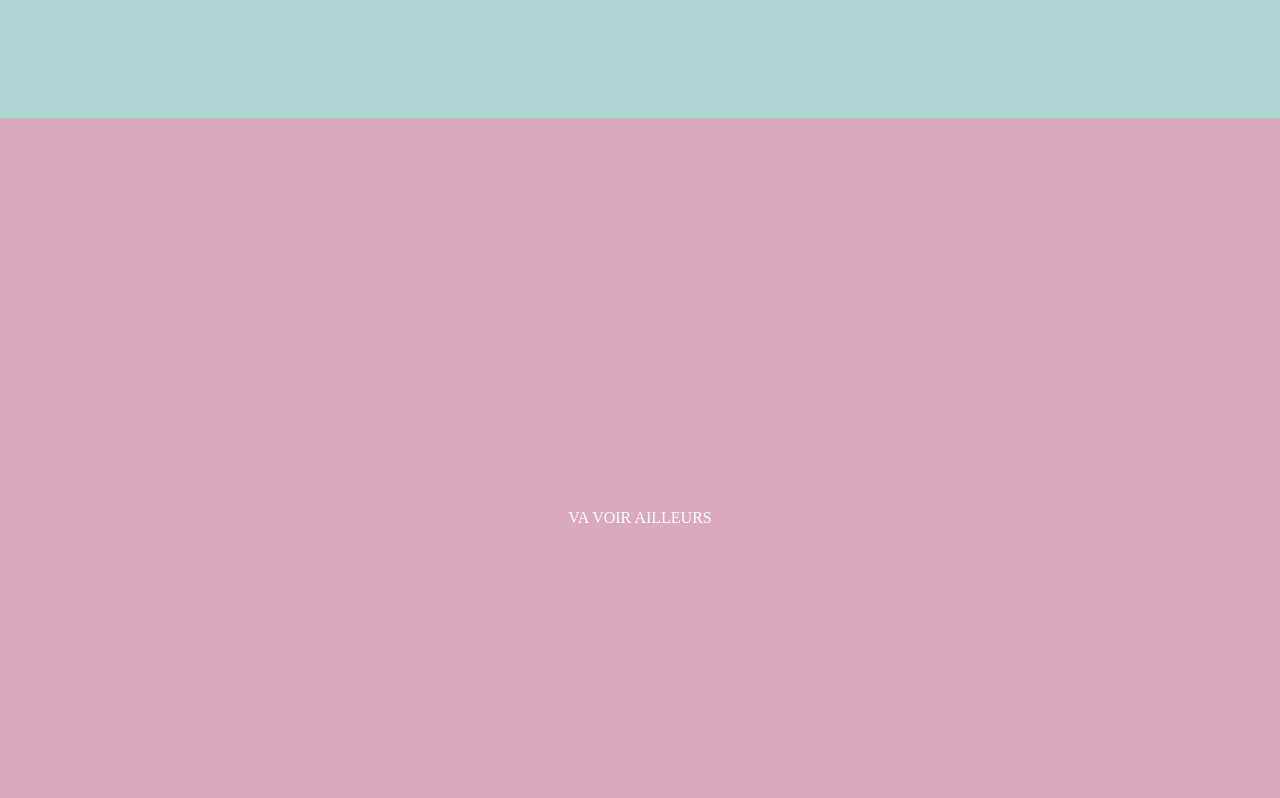
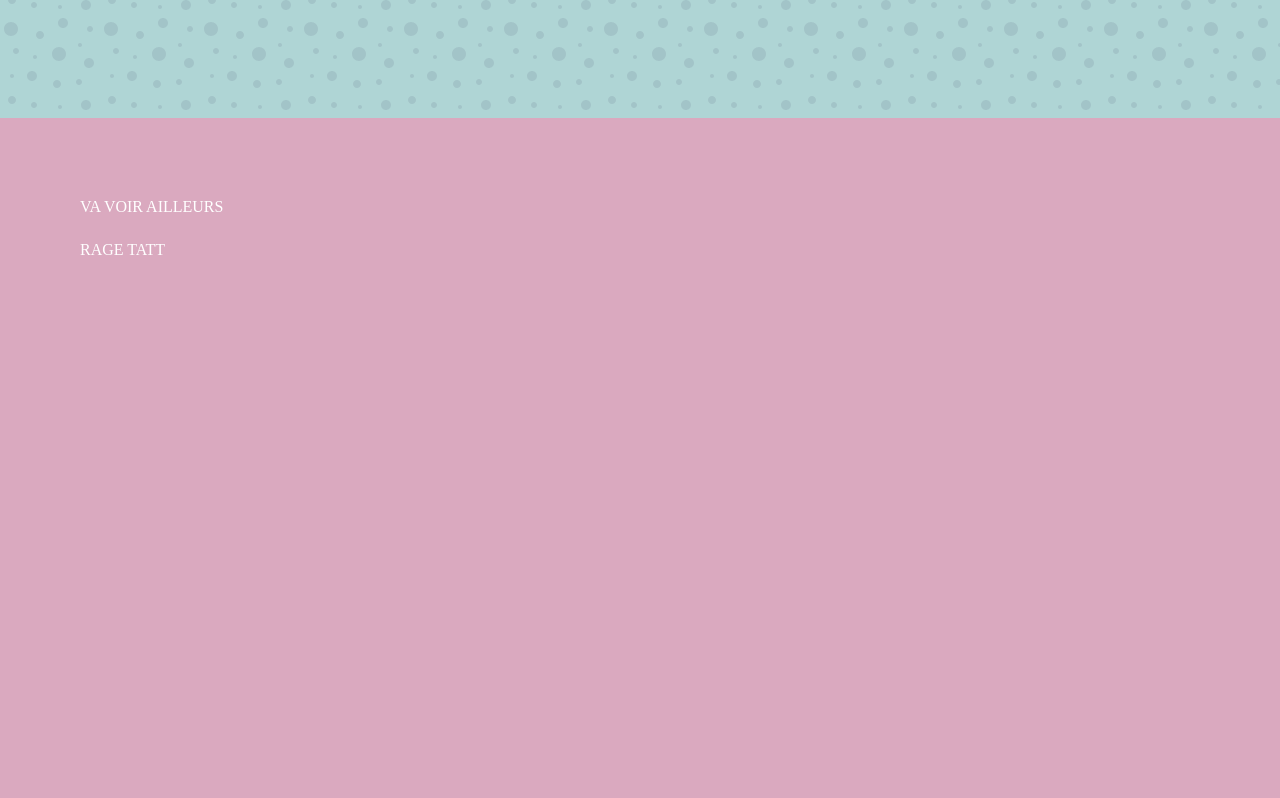
Before and after one commit to WojdylaR/mybook, a React (Create React App) app in the folder book/: page / in a window 1280 px wide. Shown: the part 1482-2280 px from the top of the page. Built offline with nearby package versions, Linux system fonts and the light colour scheme; a web font is replaced by a local one.

Commit message:
Page project pin gsap

```diff
--- a/book/src/Component/NavBar.tsx
+++ b/book/src/Component/NavBar.tsx
@@ -19,19 +19,19 @@ function NavBar() {
     return(
         <NavBarStyle className='nav_bar'>
             <div className='logo_container'>
-                <label id='home' style={{top: '25px'}}>HOME</label>
+                <label id='homeNav' style={{top: '25px'}}>HOME</label>
                 <a href="#home"><img alt="home" onMouseOut={() => handleMouseOut('home')} onMouseOver={() => handleMouseOver('home')} className='logo' src={require('../Assets/home.png')}/></a>
             </div>
             <div>
-                <label id='profil' style={{top: '40px'}}>PROFIL</label>
+                <label id='profilNav' style={{top: '40px'}}>PROFIL</label>
                 <img alt="profil" onMouseOut={() => handleMouseOut('profil')} onMouseOver={() => handleMouseOver('profil')} className='logo' src={require('../Assets/profil.png')}/>
             </div>
             <div>
-                <label id='projects' style={{top: '60px'}}>PROJECTS</label>
+                <label id='projectsNav' style={{top: '60px'}}>PROJECTS</label>
                 <img alt="projects" onMouseOut={() => handleMouseOut('projects')} onMouseOver={() => handleMouseOver('projects')} className='logo' src={require('../Assets/work.png')}/>
             </div>
             <div>
-                <label id='contact' style={{top: '50px'}}>CONTACT</label>
+                <label id='contactNav' style={{top: '50px'}}>CONTACT</label>
                 <img alt="contact" onMouseOut={() => handleMouseOut('contact')} onMouseOver={() => handleMouseOver('contact')} className='logo' src={require('../Assets/contact.png')}/>
             </div>
         </NavBarStyle>
--- a/book/src/Component/Profil/Profil.tsx
+++ b/book/src/Component/Profil/About.tsx
@@ -1,11 +1,14 @@
 import ProfilStyle from "../../Style/ProfilStyle";
 import RagetattStyle from "../../Style/Project/RagetattStyle";
+import Ragetatt from "../Project/RageTatt";
+import Vva from "../Project/Vva";
 
 function Profil(){
+
     return(
         <ProfilStyle id="profil-page">
             <div id="profil-content">
-                PROFIL
+                About
             </div>
         </ProfilStyle>
     )
--- a/book/src/Component/Project/Project.tsx
+++ b/book/src/Component/Project/Project.tsx
@@ -1,6 +1,6 @@
 import { useEffect } from "react";
 import ProjectStyle from "../../Style/Project/ProjectStyle";
-import Profil from "../Profil/Profil";
+import Profil from "../Profil/About";
 import Vva from "./Vva";
 import {gsap} from 'gsap'
 import { ScrollTrigger } from "gsap/ScrollTrigger";
@@ -10,9 +10,11 @@ gsap.registerPlugin(ScrollTrigger)
 function Project(){
 
     return(
-        <ProjectStyle id="project">
-            <Vva />
-            <Ragetatt />
+        <ProjectStyle id="projects">
+            <div id="projects-content">
+                <Vva />
+                <Ragetatt />
+            </div>
         </ProjectStyle>
     )
 }
--- a/book/src/Component/Project/RageTatt.tsx
+++ b/book/src/Component/Project/RageTatt.tsx
@@ -3,7 +3,7 @@ import RagetattStyle from "../../Style/Project/RagetattStyle";
 function Ragetatt(){
     return(
         <RagetattStyle id="ragetatt">
-            <div id="ragetatt-content">
+            <div id="ragetatt-content" className="project">
                 RAGE TATT
             </div>
         </RagetattStyle>
--- a/book/src/Component/Project/Vva.tsx
+++ b/book/src/Component/Project/Vva.tsx
@@ -3,7 +3,7 @@ import VvaStyle from "../../Style/Project/VvaStyle";
 function Vva() {
     return (
         <VvaStyle id="vva">
-            <div id="vva-content">
+            <div id="vva-content" className="project">
                 VA VOIR AILLEURS
             </div>
         </VvaStyle>
--- a/book/src/Pages/Home/index.tsx
+++ b/book/src/Pages/Home/index.tsx
@@ -5,17 +5,17 @@ import Contact from '../../Component/Contact/Contact'
 import { gsap } from 'gsap'
 import { ScrollTrigger } from 'gsap/all'
 import { useEffect } from 'react'
-import Profil from '../../Component/Profil/Profil'
+import Profil from '../../Component/Profil/About'
 gsap.registerPlugin(ScrollTrigger)
 
 function Home() {
 
     useEffect(() =>{
         ScrollTrigger.create({
-            trigger: "#vva",
+            trigger: "#projects",
             start: "top top",
             end: "bottom 0px",
-            pin: "#vva-content"
+            pin: "#projects-content"
           });
           ScrollTrigger.create({
             trigger: "#profil-page",
@@ -23,12 +23,6 @@ function Home() {
             end: "bottom 0px",
             pin: "#profil-content"
         });
-          ScrollTrigger.create({
-            trigger: "#ragetatt",
-            start: "top top",
-            end: "bottom 0px",
-            pin: "#ragetatt-content"
-          });
 
         })
 
--- a/book/src/Style/Project/ProjectStyle.tsx
+++ b/book/src/Style/Project/ProjectStyle.tsx
@@ -1,6 +1,25 @@
 import styled from "styled-components";
 
 const ProjectStyle = styled.div`
+    position: relative;
+    width: 100vw;
+    height: 100vh;
+    background-color: rgb(218, 169, 191);
+    #projects-content{
+        position: relative;
+        width: calc(100% - 160px);
+        height: calc(100% - 160px);
+        left: 80px;
+        top: 80px;
+        display: flex;
+        flex-direction: column;
+        color: white;
+    }
+
+
+    .project{
+        margin-bottom: 25px;
+    }
 `
 
 export default ProjectStyle
--- a/book/src/Style/Project/RagetattStyle.tsx
+++ b/book/src/Style/Project/RagetattStyle.tsx
@@ -2,18 +2,7 @@ import styled from "styled-components";
 
 const RagetattStyle = styled.section`
     position: relative;
-    width: 100vw;
-    height: 100vh;
-    background-color: rgb(198, 212, 173);
     #ragetatt-content{
-
-        position: relative;
-        width: 100%;
-        height: 100%;
-        display: flex;
-        justify-content: center;
-        align-items: center;
-        color: white;
     }
     `
 
--- a/book/src/Style/Project/VvaStyle.tsx
+++ b/book/src/Style/Project/VvaStyle.tsx
@@ -2,17 +2,7 @@ import styled from "styled-components";
 
 const VvaStyle = styled.section`
     position: relative;
-    width: 100vw;
-    height: 100vh;
-    background-color: rgb(218, 169, 191);
     #vva-content{
-        position: relative;
-        width: 100%;
-        height: 100%;
-        display: flex;
-        justify-content: center;
-        align-items: center;
-        color: white;
     }
 `
 
```
Also changed, not shown: book/src/Style/ProfilStyle.tsx (+4 -1 lines).
